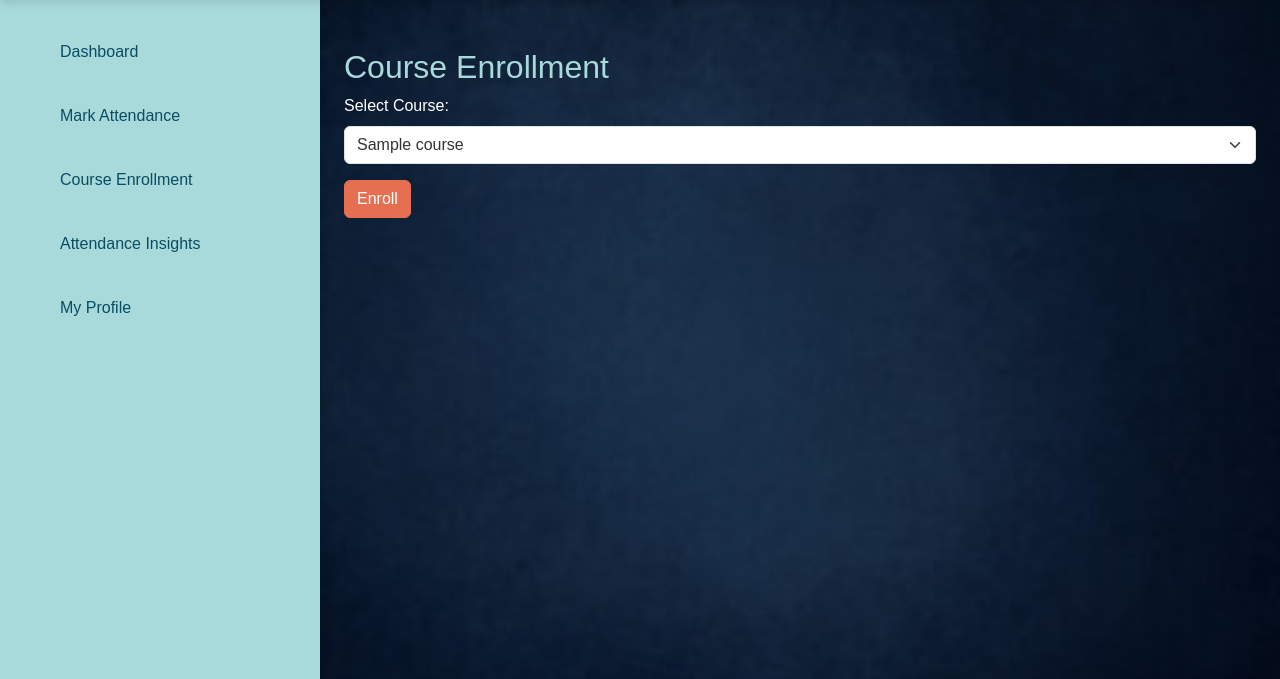
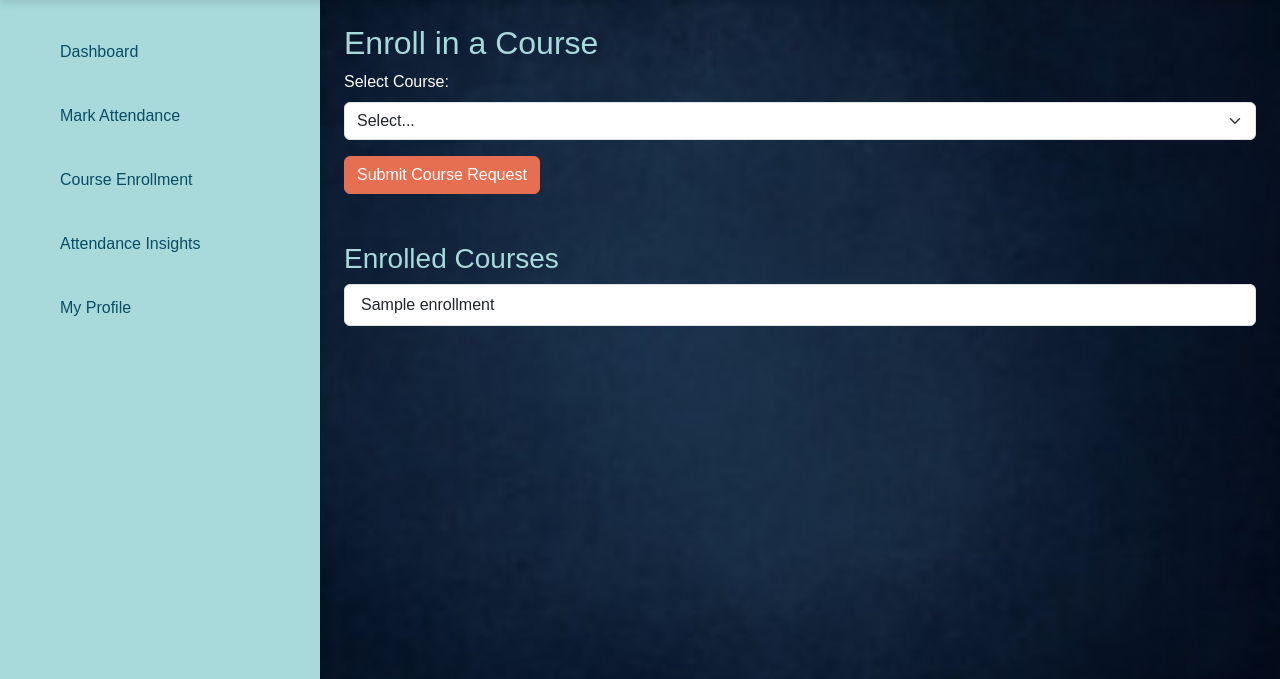
Before and after one commit to Rehanakh/SmartFacialAttendenceSystem-PythonProject, a Flask app: template app/templates/course_enrollment.html in a window 1280 px wide. Shown: the part 56-735 px from the top of the page. Run offline with Flask 3, Linux system fonts and the light colour scheme; the visitor is signed in with stand-in values (Sample User, id 1); the template is opened without the code that fills it: most values are stand-ins (such as "Sample title", 1, 10 or a date in 2020); parts of the project's set-up code (start-up, migrations or seed data) failed here and were passed over.

Commit message:
Added Course enrollment feature with changes in mark attnedance route to see only enrolled courses for student with other changes in html files

```diff
--- /dev/null
+++ b/app/static/css/stylesheet1.css
@@ -0,0 +1,5 @@
+h2,h3{
+ color:#A8DADC !important;
+ }
+form{
+ color:white;}
--- a/app/templates/course_enrollment.html
+++ b/app/templates/course_enrollment.html
@@ -1,40 +1,34 @@
-{% extends "base_Student.html" %}
-
+{% extends "base_student.html" %}
 {% block title %}Course Enrollment - Smart Attendance System{% endblock %}
 
 {% block head %}
     {{ super() }}
-    <!-- Additional head content specific to course enrollment page -->
+    <link rel="stylesheet" href="{{ url_for('static', filename='css/stylesheet1.css') }}">
 {% endblock %}
-{% block extra_css %}
-<style>
 
-    h2{
-    color:#A8DADC;}
-    form{
-    color:white;}
-    .form-select {
-        color: #333; /* Dark text color for visibility */
-        background-color: #fff; /* Ensure background is white for contrast */
-    }
-    .form-select option {
-        color: #333; /* Dark text color for visibility */
-    }
-</style>
-{% endblock %}
 {% block content %}
-<div class="container mt-5">
-    <h2>Course Enrollment</h2>
-    <form action="{{ url_for('enroll_in_course') }}" method="post">
+<div class="container mt-4">
+    <h2>Enroll in a Course</h2>
+    <form method="POST" action="{{ url_for('course_enrollment') }}">
         <div class="mb-3">
             <label for="courseSelect" class="form-label">Select Course:</label>
-            <select class="form-select" id="courseSelect" name="course_id">
+            <select class="form-select" id="courseSelect" name="course_id" required>
+                <option value="">Select...</option>
                 {% for course in courses %}
-                <option value="{{ course.id }}">{{ course.name }}</option>
+                <option value="{{ course.course_id }}">{{ course.course_name }}</option>
                 {% endfor %}
             </select>
         </div>
-        <button type="submit" class="btn btn-primary">Enroll</button>
+        <button type="submit" class="btn btn-primary">Submit Course Request</button>
     </form>
+
+    <h3 class="mt-5">Enrolled Courses</h3>
+    <ul class="list-group">
+        {% for enrollment in enrollments %}
+        <li class="list-group-item">{{ enrollment.course_name }}</li>
+        {% else %}
+        <li class="list-group-item">No courses enrolled yet.</li>
+        {% endfor %}
+    </ul>
 </div>
 {% endblock %}
--- a/app/templates/studentlogin.html
+++ b/app/templates/studentlogin.html
@@ -78,9 +78,9 @@
 </div>
 
 <div class="container d-flex justify-content-center">
-    <div class="login-container col-md-4" style="border-radius: 20px;background-color:rgba(211,211,211,0.5); padding: 0px;">
+    <div class="login-container col-md-4" style="border-radius: 0px;background-color:rgba(230, 248, 220, 0.5); padding: 0px;">
         <form action="/login" method="post">
-            <h2 class="text-center" style="border-radius: 20px 20px 0px 0px;background-color: #0b4c61;color: white;padding: 10px;">Student Login</h2>
+            <h2 class="text-center" style="border-radius: 0px 0px 0px 0px;background-color: #00BFFF;color: white;padding: 10px;">Student Login</h2>
 
             <!-- Username -->
             <div class="row mb-3" style="padding: 10px;">
```
Also changed, not shown: app/Student/routes.py (+47 -4 lines), app/templates/StudentUpdateProfile.html (+10 -6 lines), app/templates/base_student.html (+0 -14 lines).
